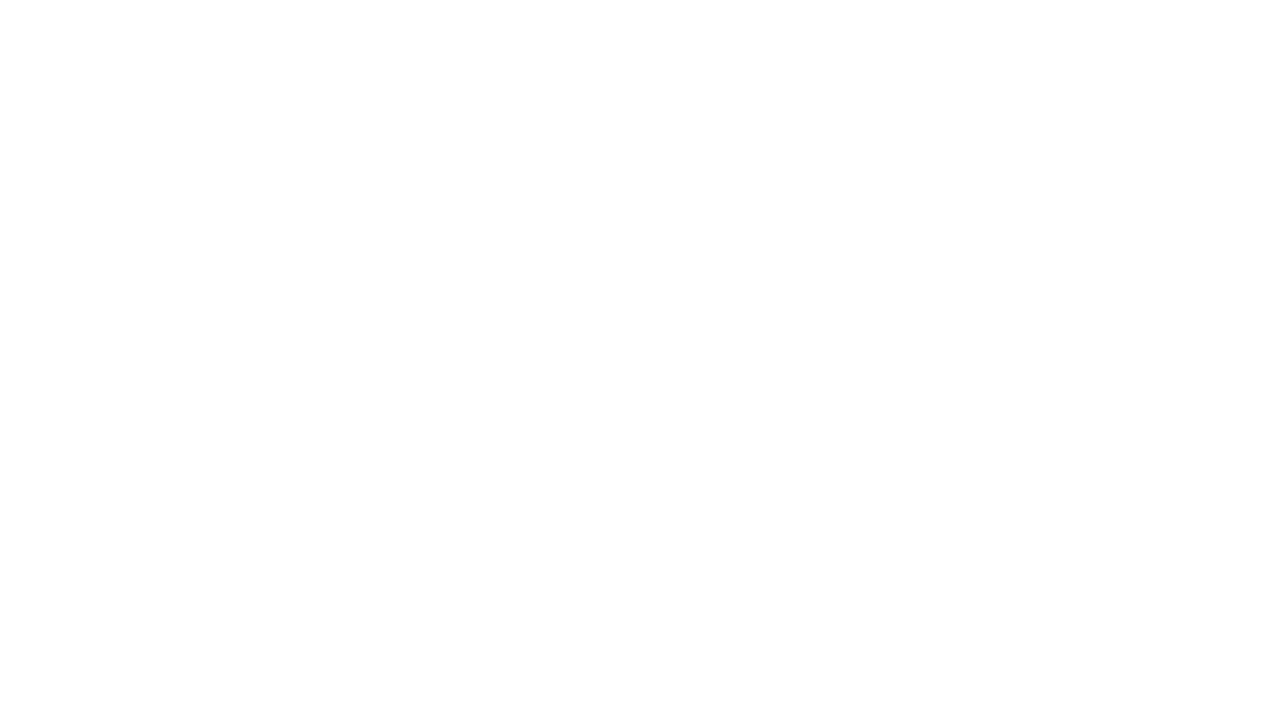
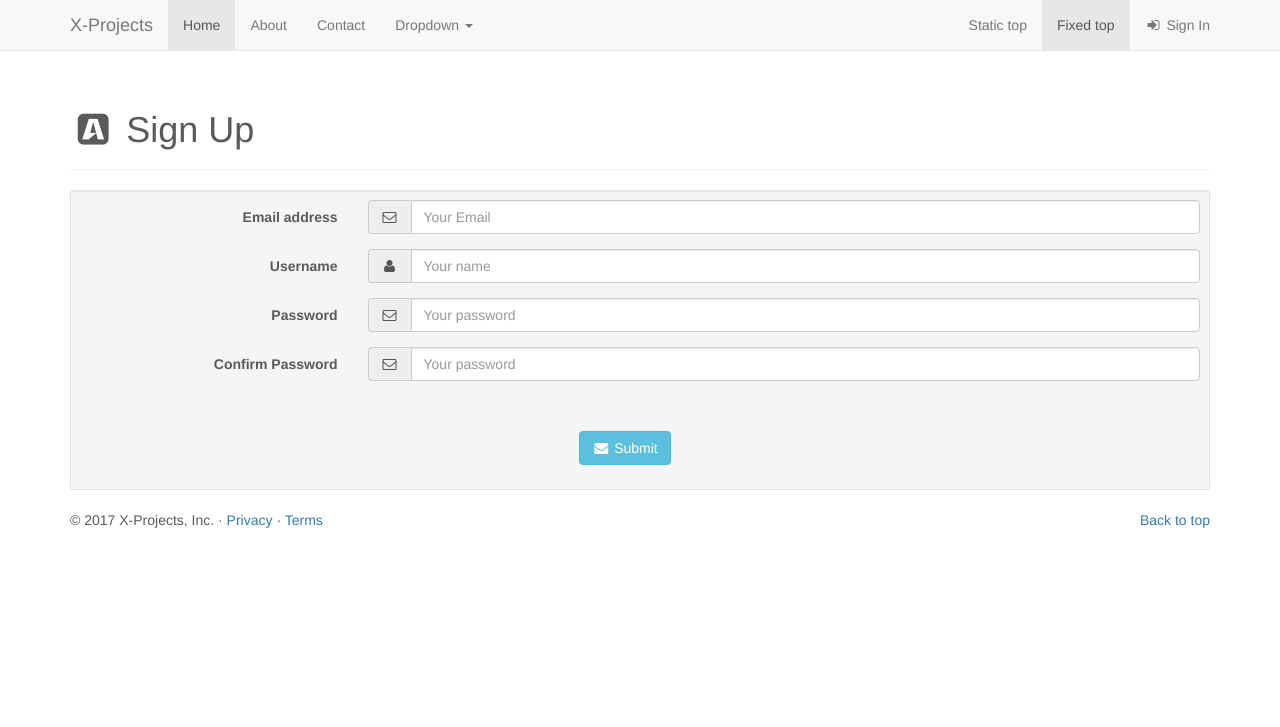
Before and after one commit to flagholder/php_ci_test, a CodeIgniter app: page /php-ci-test/register/submit in a window 1280 px wide. Before the commit the part shown is empty. Shown: the top 727 px of the page. Run offline with CodeIgniter, Linux system fonts and the light colour scheme; some libraries are stand-ins or nearby versions.

Commit message:
modify register module modify footer and header

```diff
--- a/application/controllers/Register.php
+++ b/application/controllers/Register.php
@@ -34,8 +34,74 @@ class Register extends MY_Controller
 
     public function submit()
     {
+        $this->load->helper('form');
+        $this->load->library('form_validation');
+
+        $this->form_validation->set_rules('username', 'Username', 'trim|required|min_length[' . $this->config->item('username_min_length', 'tank_auth') . ']|max_length[' . $this->config->item('username_max_length', 'tank_auth') . ']|alpha_dash');
+        $this->form_validation->set_rules('email', 'Email', 'trim|required|valid_email');
+        $this->form_validation->set_rules('password', 'Password', 'trim|required|min_length[' . $this->config->item('password_min_length', 'tank_auth') . ']|max_length[' . $this->config->item('password_max_length', 'tank_auth') . ']|alpha_dash');
+        $this->form_validation->set_rules('confirm_password', 'Confirm Password', 'trim|required|matches[password]');
+
+        $captcha_registration = $this->config->item('captcha_registration', 'tank_auth');
+        $use_recaptcha = $this->config->item('use_recaptcha', 'tank_auth');
+        if ($captcha_registration) {
+            if ($use_recaptcha) {
+                $this->form_validation->set_rules('recaptcha_response_field', 'Confirmation Code', 'trim|required|callback__check_recaptcha');
+            } else {
+                $this->form_validation->set_rules('captcha', 'Confirmation Code', 'trim|required|callback__check_captcha');
+            }
+        }
+        $data['errors'] = array();
+
+        $email_activation = $this->config->item('email_activation', 'tank_auth');
+
+        if ($this->form_validation->run()) {                                // validation ok
+            if (!is_null($data = $this->tank_auth->create_user(
+                $this->form_validation->set_value('username'),
+                $this->form_validation->set_value('email'),
+                $this->form_validation->set_value('password'),
+                $email_activation))
+            ) {                                    // success
+
+                $data['site_name'] = $this->config->item('website_name', 'tank_auth');
+
+                if ($email_activation) {                                    // send "activate" email
+                    $data['activation_period'] = $this->config->item('email_activation_expire', 'tank_auth') / 3600;
+
+                    $this->_send_email('activate', $data['email'], $data);
+
+                    unset($data['password']); // Clear password (just for any case)
+
+//                    $this->_show_message($this->lang->line('auth_message_registration_completed_1'));
+                    // show registration completed
+
+                } else {
+                    if ($this->config->item('email_account_details', 'tank_auth')) {    // send "welcome" email
+
+                        $this->_send_email('welcome', $data['email'], $data);
+                    }
+                    unset($data['password']); // Clear password (just for any case)
+
+//                    $this->_show_message($this->lang->line('auth_message_registration_completed_2') . ' ' . anchor('/auth/login/', 'Login'));
+                    // show registration completed
+                }
+            } else {
+                $errors = $this->tank_auth->get_error_message();
+                foreach ($errors as $k => $v) $data['errors'][$k] = $this->lang->line($v);
+            }
+        }
+        if ($captcha_registration) {
+            if ($use_recaptcha) {
+                $data['recaptcha_html'] = $this->_create_recaptcha();
+            } else {
+                $data['captcha_html'] = $this->_create_captcha();
+            }
+        }
+//        $data['use_username'] = $use_username;
+        $data['captcha_registration'] = $captcha_registration;
+        $data['use_recaptcha'] = $use_recaptcha;
+        $this->load->view('auth/register', $data);
+    }
 
 
-    }
-
 }
--- /dev/null
+++ b/application/views/auth/register.php
@@ -0,0 +1,69 @@
+<?php $this->load->view('public/header'); ?>
+
+<!-- login form -->
+<div class="container">
+    <div class="page-header">
+        <h1>
+            <span class="fa fa-buysellads fa-fw" aria-hidden="true"></span>&nbsp;Sign Up
+        </h1>
+    </div>
+
+    <div class="well well-sm">
+        <form class="form-horizontal" id="register_form" action="/php-ci-test/register/submit">
+
+
+            <div class="form-group">
+                <label for="yourEmail" class="control-label col-sm-3">Email address</label>
+                <div class="col-sm-9">
+                    <div class="input-group">
+                        <span class="input-group-addon"><i class="fa fa-envelope-o fa-fw" aria-hidden="true"></i></span>
+                        <input type="email" class="form-control" id="email" placeholder="Your Email">
+                    </div>
+                </div>
+            </div>
+
+            <div class="form-group">
+                <label for="yourName" class="control-label col-sm-3">Username</label>
+                <div class="col-sm-9">
+                    <div class="input-group">
+                        <span class="input-group-addon"><i class="fa fa-user fa-fw" aria-hidden="true"></i></span>
+                        <input type="text" class="form-control" id="username" placeholder="Your name">
+                    </div>
+                </div>
+            </div>
+
+            <div class="form-group">
+                <label for="password" class="control-label col-sm-3">Password</label>
+                <div class="col-sm-9">
+                    <div class="input-group">
+                        <span class="input-group-addon"><i class="fa fa-envelope-o fa-fw" aria-hidden="true"></i></span>
+                        <input type="password" class="form-control" id="password" placeholder="Your password">
+                    </div>
+                </div>
+            </div>
+
+            <div class="form-group">
+                <label for="password" class="control-label col-sm-3">Confirm Password</label>
+                <div class="col-sm-9">
+                    <div class="input-group">
+                        <span class="input-group-addon"><i class="fa fa-envelope-o fa-fw" aria-hidden="true"></i></span>
+                        <input type="password" class="form-control" id="confirm_password" placeholder="Your password">
+                    </div>
+                </div>
+            </div>
+
+
+            <div class="clearfix form-group">&nbsp;</div>
+
+            <div class="text-center col-sm-12 form-group">
+                <button type="submit" class="btn btn-info">
+                    <i class="fa fa-envelope fa-fw"></i>&nbsp;Submit
+                </button>
+            </div>
+        </form>
+        <div class="clearfix">&nbsp;</div>
+    </div>
+
+</div>
+
+<?php $this->load->view('public/footer'); ?>
--- a/application/views/public/footer.php
+++ b/application/views/public/footer.php
@@ -10,10 +10,10 @@
 <script src="//ajax.googleapis.com/ajax/libs/jquery/1.11.2/jquery.min.js"></script>
 <script>window.jQuery || document.write('<script src="/php-ci-test/static/js/vendor/jquery-1.11.2.min.js"><\/script>')</script>
 
-<script src="static/js/vendor/bootstrap.min.js"></script>
+<script src="/php-ci-test/static/js/vendor/bootstrap.min.js"></script>
 
-<script src="static/js/plugins.js"></script>
-<script src="static/js/main.js"></script>
+<script src="/php-ci-test/static/js/plugins.js"></script>
+<script src="/php-ci-test/static/js/main.js"></script>
 
 <!-- Google Analytics: change UA-XXXXX-X to be your site's ID. -->
 <script>
--- a/application/views/public/header.php
+++ b/application/views/public/header.php
@@ -12,16 +12,16 @@
     <title>Create and show projects</title>
 
     <!-- Bootstrap core CSS -->
-    <link href="static/css/bootstrap.min.css" rel="stylesheet">
+    <link href="/php-ci-test/static/css/bootstrap.min.css" rel="stylesheet">
 
     <!-- IE10 viewport hack for Surface/desktop Windows 8 bug -->
-    <link href="static/css/ie10-viewport-bug-workaround.css" rel="stylesheet">
+    <link href="/php-ci-test/static/css/ie10-viewport-bug-workaround.css" rel="stylesheet">
 
-    <link rel="stylesheet" href="static/css/font-awesome.min.css">
+    <link rel="stylesheet" href="/php-ci-test/static/css/font-awesome.min.css">
 
     <!-- Custom styles for this template -->
 <!--    <link href="https://getbootstrap.com/examples/navbar-fixed-top/navbar-fixed-top.css" rel="stylesheet">-->
-    <link href="static/css/main.css" rel="stylesheet">
+    <link href="/php-ci-test/static/css/main.css" rel="stylesheet">
 
     <!-- HTML5 shim and Respond.js for IE8 support of HTML5 elements and media queries -->
     <!--[if lt IE 9]>
```
